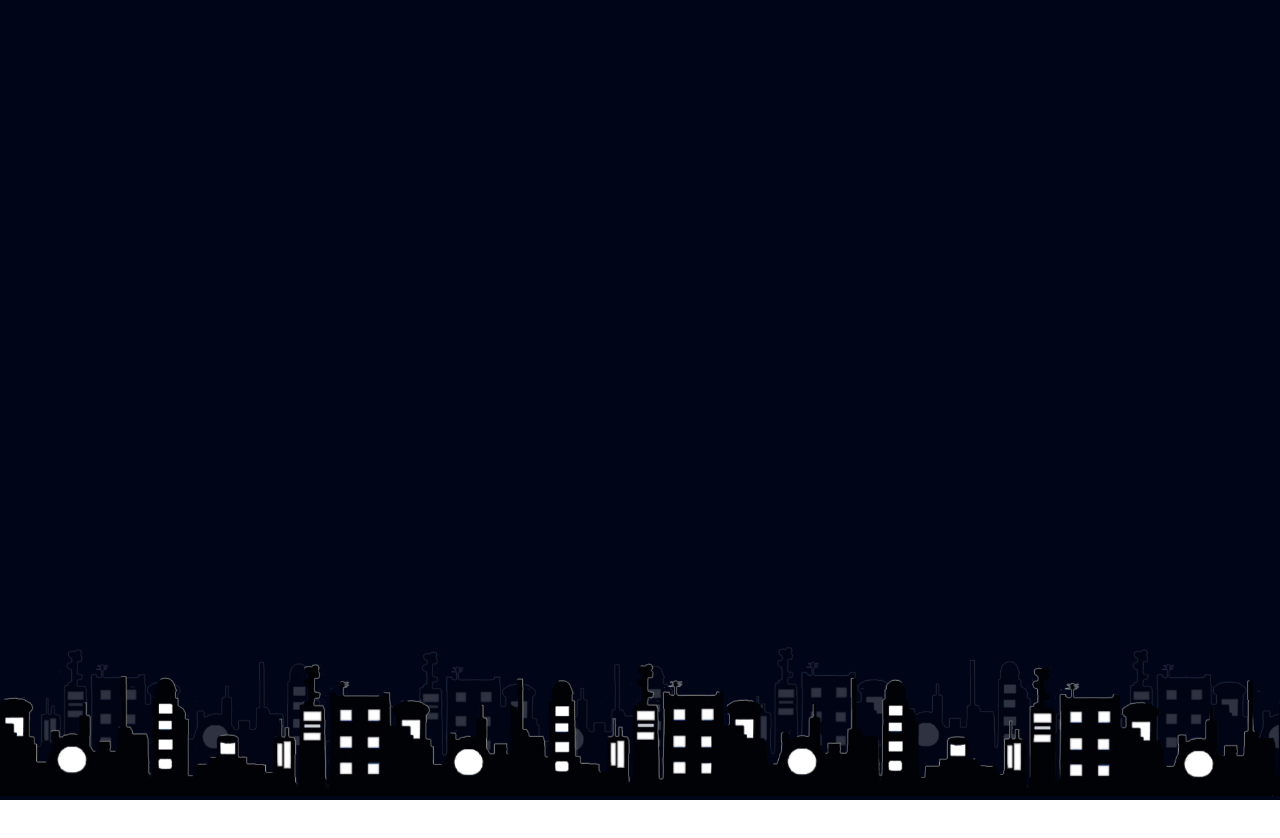
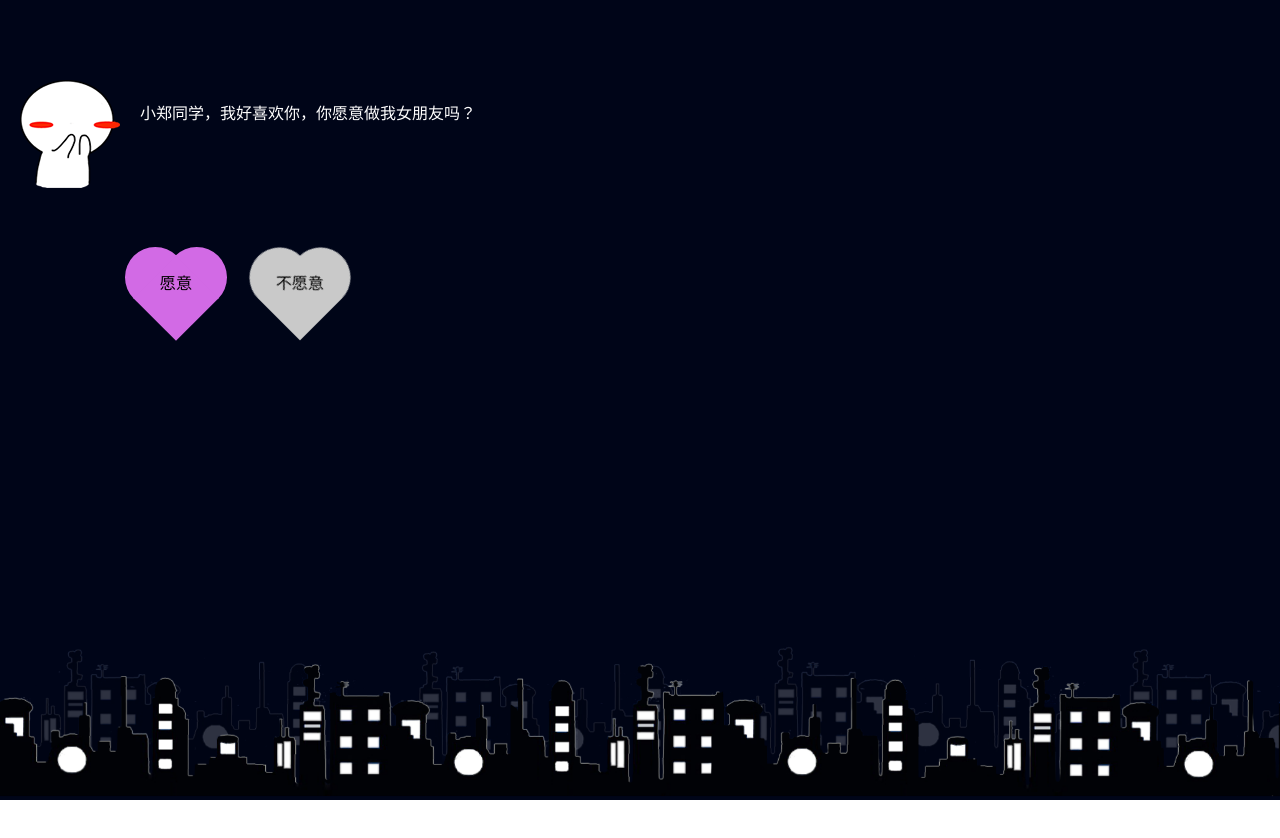
Before and after one commit to dladTX/mmFireworks, a plain HTML site: page index.html in a window 1280 px wide. Drawn offline with Linux system fonts and the light colour scheme.

Commit message:
Update index.html
mmmm

```diff
--- a/index.html
+++ b/index.html
@@ -3,9 +3,9 @@
 
 <head>
 
-    <title>小苏同学</title>
+    <title>小郑同学</title>
     <meta name="language" content="zh-CN">
-    <meta name="title" content="小苏同学">
+    <meta name="title" content="小郑同学">
     <meta name="github" content="https://github.com/sun0225SUN/Awesome-Love-Code">
     <link rel="icon" type="image/x-icon" href="https://cdn.jsdelivr.net/gh/sun0225SUN/photos/img/20210715233345.png">
     <style>
@@ -41,6 +41,22 @@
     <!--对话部分-->
     <div class="share_img"><img src="a8b.png" alt=""></div>
 
+    <div class="page_one">
+        <div class="content">
+            <div class="text_wrapper">
+                <img src="a8.png" alt="">
+                <div class="text">
+                    小郑同学，我好喜欢你，你愿意做我女朋友吗？
+                </div>
+            </div>
+        </div>
+        <div class="btn-groups">
+            <div class="heart-btn">
+                <div id="yes" class="btn btn-a"><span>愿意</span></div>
+            </div>
+            <div id="no" class="btn btn-b"><span>不愿意</span></div>
+        </div>
+    </div>
     <!--烟花部分-->
     <canvas id='cas' style="background-color:rgba(0,5,24,1)">
         浏览器不支持canvas
```
